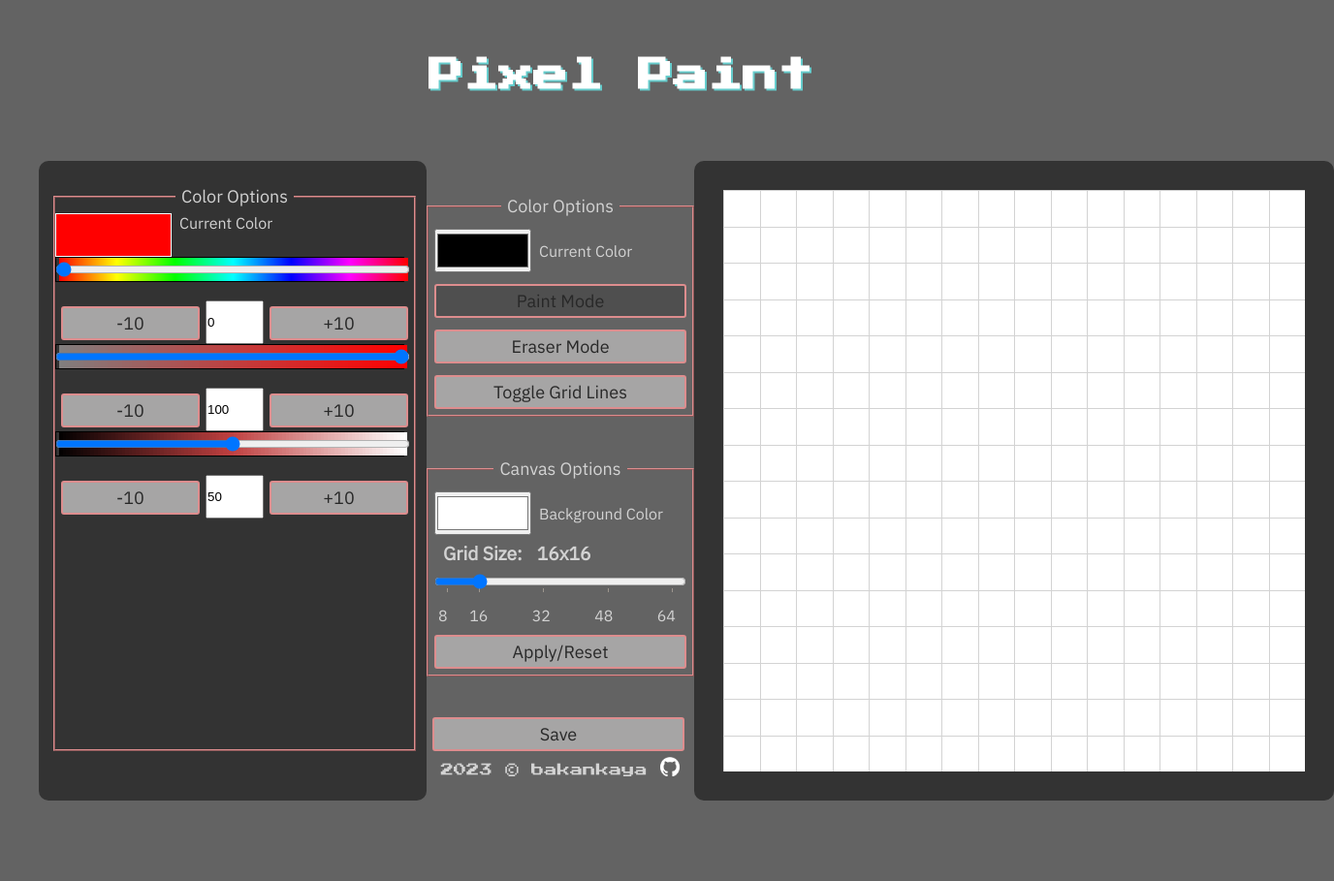
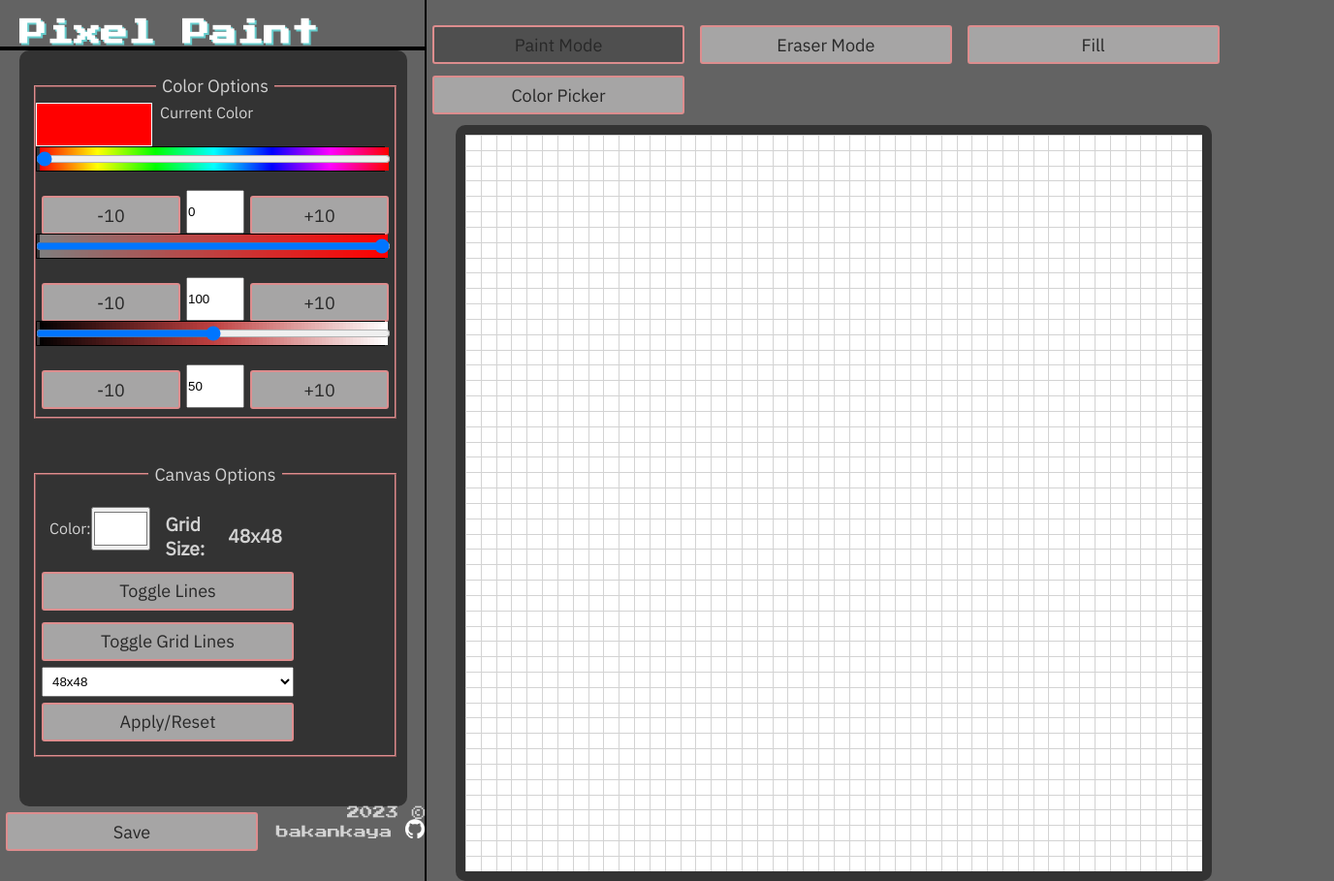
Before and after one commit to bakankaya/pixel-paint, a plain HTML site: page index.html in a window 1280 px wide. Shown: the whole page at 97% size, 1376 px wide, since content can reach past the window. Before the commit the page ends 826 px from the top, so only its background shows below. Drawn offline with Linux system fonts and the light colour scheme.

Commit message:
CSS updates

```diff
--- a/index.html
+++ b/index.html
@@ -13,84 +13,94 @@
     <title>Pixel Paint</title>
 </head>
 <body>
-    <h2>Pixel Paint</h2>
     <p id="message">This webpage is designed to work on desktop. On mobile screens, it may not work well.</p>
-    <div class="main">
+    <div id="side-panel">
+        <h2>Pixel Paint</h2>
         <div id="control-panel">
             <fieldset>
                 <legend>Color Options</legend>
                 <div id="wrapper">
-                    <div id="current-col"></div><span>Current Color</span>
+                    <div id="current-col" class="colorBox"></div><span>Current Color</span>
                 </div>
                 <div id="wrapper">
                     <div class="Hue"></div>
                     <input type="range" min="0" max="360" value="0" class="slider hueValues" id="hueRange">
                 </div>
                 <div id="wrapper">
-                    <button id="hueMinus">-10</button>
-                    <input type="number" id="hueInput" min="0" max="360" value="0" class="hueValues"></input>
-                    <button>+10</button>
+                    <button id="hueMinus"class="btn-color">-10</button>
+                    <input type="number" id="hueInput" min="0" max="360" value="0" class="range hueValues"></input>
+                    <button id="huePlus" class="btn-color">+10</button>
                 </div>
                 <div id="wrapper">
                     <div class="Sat"></div>
                     <input type="range" min="0" max="100" value="100" class="slider satValues" id="satRange">
                 </div>
                 <div id="wrapper">
-                    <button id="minus">-10</button>
-                    <input type="number" id="satInput" min="0" max="100" value="100" class="satValues"></input>
-                    <button>+10</button>
+                    <button id="satMinus"class="btn-color">-10</button>
+                    <input type="number" id="satInput" min="0" max="100" value="100" class="range satValues"></input>
+                    <button id="satPlus" class="btn-color">+10</button>
                 </div>
                 <div id="wrapper">
                     <div class="Light"></div>
                     <input type="range" min="0" max="100" value="50" class="slider lightValues" id="lightRange">
                 </div>
                 <div id="wrapper">
-                    <button>-10</button>
-                    <input type="number" id="lightInput" min="0" max="100" value="50" class="lightValues"></input>
-                    <button>+10</button>
+                    <button id="lightMinus" class="btn-color">-10</button>
+                    <input type="number" id="lightInput" min="0" max="100" value="50" class="range lightValues"></input>
+                    <button id="lightPlus" class="btn-color">+10</button>
                 </div>
-            </fieldset>
-        </div>
-        <div id="control-panel-old">
-            </fieldset>
-            <fieldset>
-                <legend>Color Options</legend>
-
-                <div class="current-color">
-                    <input id="current-color" type="color" value="#000000"><span>Current Color</span>
-                </div>
-                <button id="paint" class="active">Paint  Mode</button>
-                <button id="eraser">Eraser Mode</button>
-                <button id="toggle">Toggle Grid Lines</button>
             </fieldset>
             <fieldset>
                 <legend>Canvas Options</legend>
                 <div class="backg-color">
-                    <input id="backg-color" type="color" value="#ffffff"><span>Background Color</span>
+                    <span>Color: </span><input id="backg-color" type="color" value="#ffffff">
+                    <label id="grd-size" for="grid-size">Grid Size:</label><output id="show-num"></output><br>
                 </div>
                 <div>
-                    <label id="grd-size" for="grid-size">Grid Size:</label><output id="show-num"></output><br>
-                    <input id="grid-size" type="range" min="8" max="64" value="16" step="4" list="markers">
-                    <datalist id="markers">
-                        <option value="8" label="8" style="flex: 1;"></option>
-                        <option value="16" label="16" style="flex: 2;"></option>
-                        <option value="32" label="32" style="flex: 2;"></option>
-                        <option value="48" label="48" style="flex: 2;"></option>
-                        <option value="64" label="64" style="flex: 1;"></option>
-                    </datalist>
+                    <button id="toggle">Toggle Lines</button>
+                    <button id="toggle2">Toggle Grid Lines</button>
+                    <select id="grid-size" value="48">
+                        <option value="8" >8x8</option>
+                        <option value="16" >16x16</option>
+                        <option value="32" >32x32</option>
+                        <option value="48" selected >48x48</option>
+                        <option value="64" >64x64</option>
+                        <option value="128" >128x128</option>
+                    </select>
                 </div>
                 <button id="apply">Apply/Reset</button>
             </fieldset>
+        </div>
+        <footer>
             <button id="save">Save</button>
-            <div id="footer">
-                <p>2023 &copy; bakankaya
-                <a href="https://github.com/bakankaya" target="_blank"><img src="sources/github-mark-white.png" alt="github" style="width:20px; border:initial"></a></p>
-            </div>
+                <div id="footer">
+                    <p>2023 &copy; bakankaya
+                    <a href="https://github.com/bakankaya" target="_blank"><img src="sources/github-mark-white.png" alt="github" style="width:20px; border:initial"></a></p>
+                </div>
+        </footer>
+    </div>
+    <div class="main">
+        <div id="tool-bar">
+            <button id="paint" class="active">Paint  Mode</button>
+            <button id="eraser">Eraser Mode</button>
+            <button id="filler">Fill</button>
+            <button id="picker">Color Picker</button>
         </div>
         <div id="canvas" draggable="false">
         </div>
+        <!-- <div id="recent">
+            <div id="current-col" class="recentBox"></div>
+            <div id="current-col" class="recentBox"></div>
+            <div id="current-col" class="recentBox"></div>
+            <div id="current-col" class="recentBox"></div>
+            <div id="current-col" class="recentBox"></div>
+            <div id="current-col" class="recentBox"></div>
+            <div id="current-col" class="recentBox"></div>
+            <div id="current-col" class="recentBox"></div>
+            <div id="current-col" class="recentBox"></div>
+            <div id="current-col" class="recentBox"></div>
+        </div> -->
     </div>
-
     <script src="pixel-paint.js"></script>
 </body>
 </html>
--- a/pixel-paint.js
+++ b/pixel-paint.js
@@ -64,7 +64,7 @@ function cleanCanvas(){
 };
 
 function createCanvas(num){
-    let pixelSize = 600/num;
+    let pixelSize = 760/num;
     document.querySelector('#canvas').style.gridTemplateColumns = `repeat(${num},${pixelSize}px)`;
     document.querySelector('#canvas').style.gridTemplateRows = `repeat(${num},${pixelSize}px)`;
 
--- a/style.css
+++ b/style.css
@@ -22,19 +22,30 @@
 
 html{
     min-height: 100%;
+    max-height: 890px;
     background-color: var(--color-bg);
     font-family: 'IBM Plex Sans', sans-serif;
     color: lightgrey;
+
+}
+body{
+    display: grid;
+    grid-template-columns: auto auto;
+}
+
+#side-panel{
+    border-right: black 2px solid;
+    width: 440px;
 }
 
 h2{
     font-family: 'Press Start 2P', cursive;
-    font-size: 36px;
+    font-size: 28px;
     text-shadow: 2px 2px var(--color-fnt3) ;
     color: white;
-    text-align: center;
-    padding: 60px;
-    padding-bottom: 70px;
+    /* text-align: center; */
+    padding: 20px 0 0 20px;
+    border-bottom: black 4px solid;
 }
 
 #message {
@@ -45,10 +56,8 @@ h2{
 
 .main{
     display:flex;
+    flex-direction: column;
     align-items: center;
-    justify-content: flex-start;
-    max-width: 1200px;
-    margin:auto ;
 }
 
 /********************************************************************
@@ -57,8 +66,19 @@ These are placed by hand with margins and stuff, so thread carefully
 *********************************************************************/
 
 #control-panel{
+    margin-left: 20px;
     width: 400px;
-    height: 660px;
+    height: 780px;
+    padding: 15px;
+    background-color: var(--color-cnvs-shd);
+    border-radius: 10px;
+    display:grid;
+}
+
+#control-panel2{
+    margin-left: 20px;
+    width: 200px;
+    height: 780px;
     padding: 15px;
     background-color: var(--color-cnvs-shd);
     border-radius: 10px;
@@ -71,7 +91,7 @@ fieldset{
     margin-bottom: 36px;
     margin-top: 4px;
 }
-#current-col{
+.colorBox{
     width: 120px;
     height: 45px;
     border: white solid 1px;
@@ -145,7 +165,7 @@ button{
     background-color: var(--color-bg2);
     color: var(--color-cnvs-bg);
     width: 260px;
-    height: 35px;
+    height: 40px;
     border-radius: 3px;
     border: 2px solid var(--color-fnt);
     font-family: 'IBM Plex Sans', sans-serif;
@@ -181,14 +201,18 @@ datalist{
 /********************************************************************
 The canvas side parameters
 *********************************************************************/
+#tool-bar{
+    padding: 20px 0 5px 0;
+    /* display: grid; */
+    /* grid-template-columns: auto auto auto auto; */
+}
 
 #canvas{
-    width:660px;
-    height: 660px;
-    margin:auto;
+    width:780px;
+    height: 780px;
     display: grid;
     background-color: var(--color-cnvs-shd);
-    padding: 30px;
+    padding: 10px;
     border-radius: 10px;
 }
 
@@ -197,9 +221,27 @@ The canvas side parameters
     border-left: 1px solid lightgray;
 }
 
+#recent{
+    width: 780px;
+    padding: 5px 10px 10px 10px;
+    border-radius: 10px;
+    display: grid;
+    grid-template-columns: repeat(10, auto);
+    background-color: var(--color-cnvs-shd);
+}
+.recentBox{
+    height: 40px;
+    width: auto;
+    border: black 1px solid;
+}
+
+footer {
+    display: grid;
+    grid-template-columns: auto auto;
+}
 #footer{
     color: lightgrey;
     font-family: 'Press Start 2P', cursive;
     font-size: smaller;
-    text-align: center;
+    text-align: right;
 }
```
Also changed, not shown: 1 other file.
